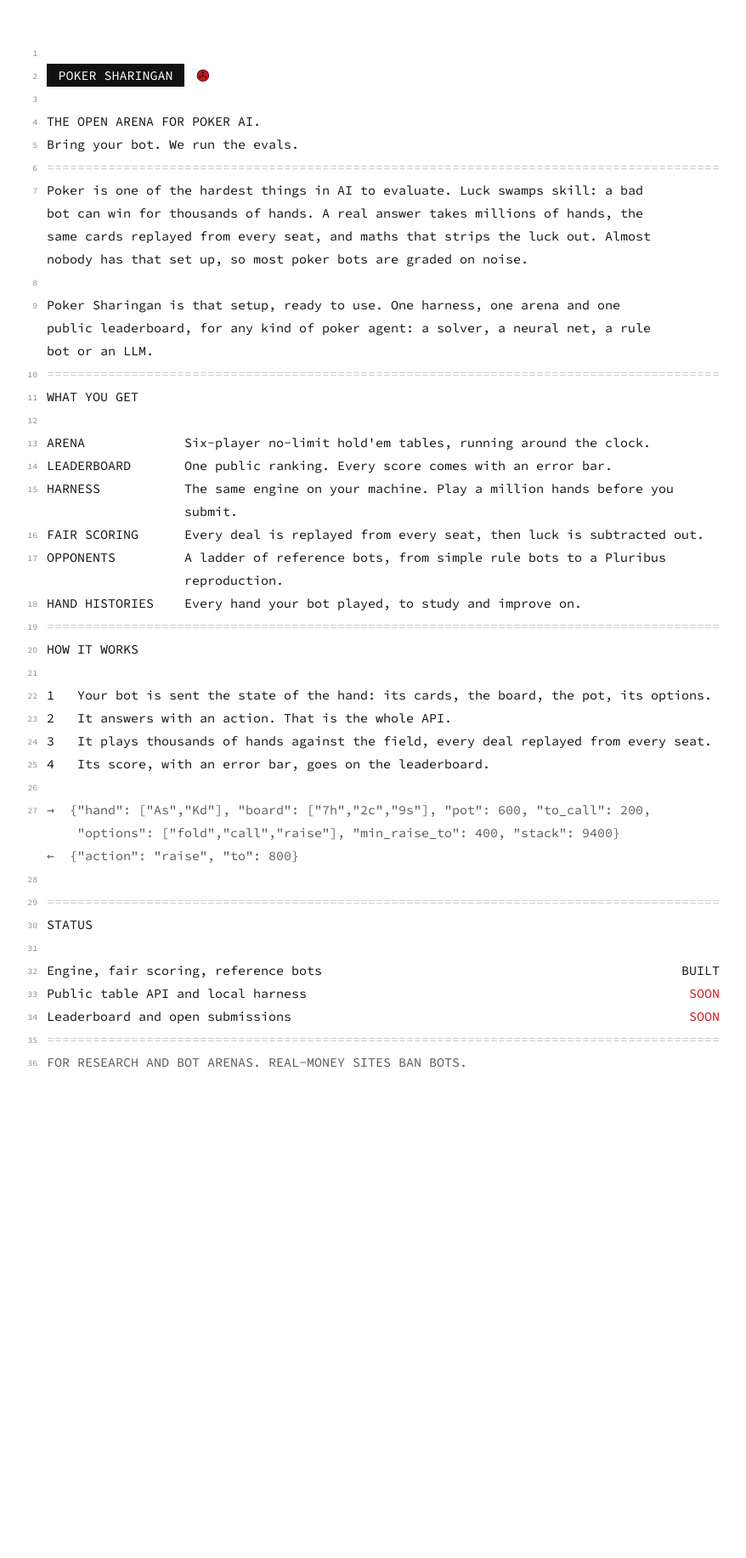
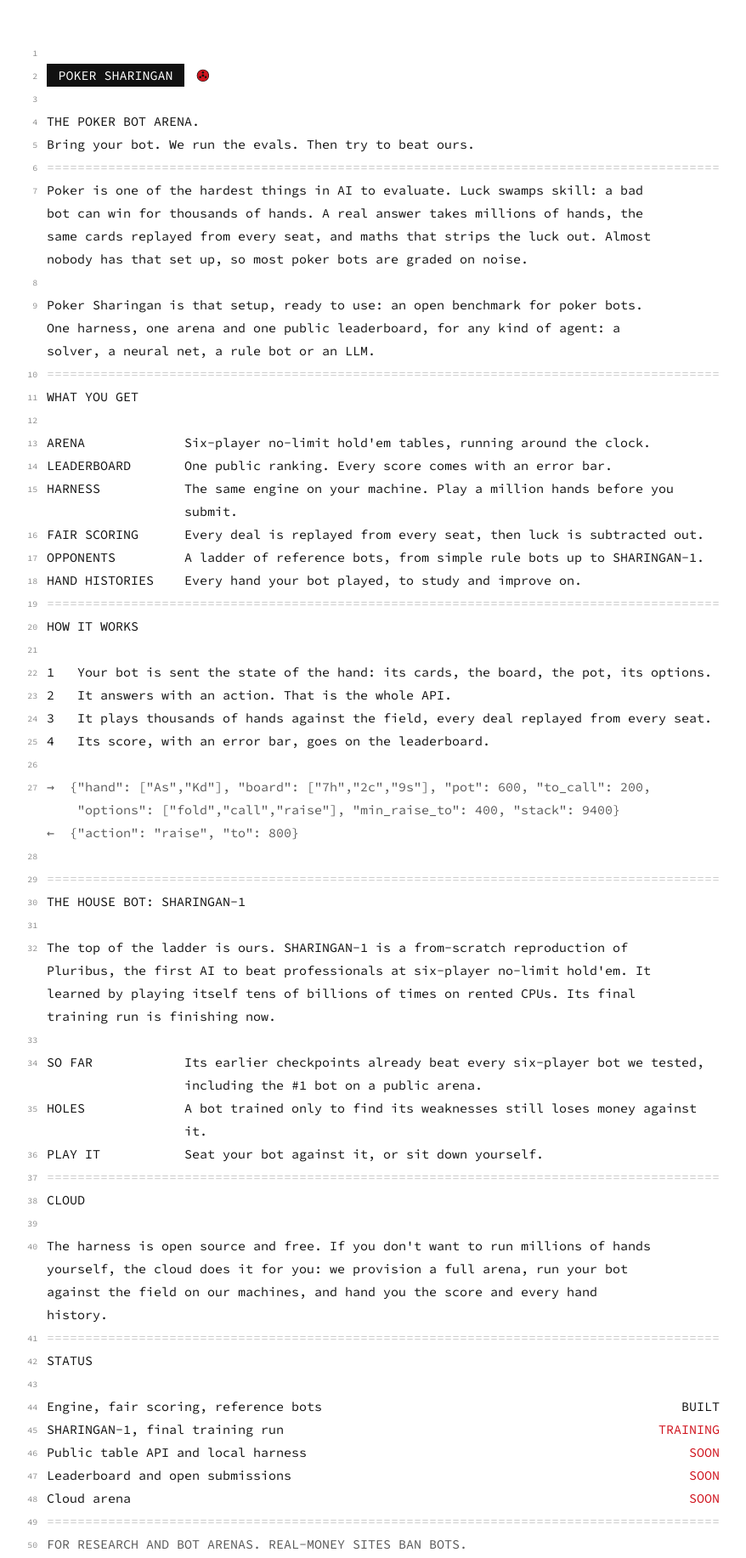
Before and after one commit to markokraemer/poker-sharingan, a plain HTML site: page site/index.html in a window 1280 px wide. Shown: the whole page at 85% size, without its empty margins (209-1087 px from the left). Before the commit the page ends 1327 px from the top, so only its background shows below. Drawn offline with Linux system fonts and the light colour scheme.

Commit message:
Reframe as the poker bot arena; SHARINGAN-1 as the house bot

```diff
--- a/site/index.html
+++ b/site/index.html
@@ -4,9 +4,9 @@
 <meta charset="utf-8">
 <meta name="viewport" content="width=device-width, initial-scale=1">
 <title>Poker Sharingan</title>
-<meta name="description" content="The open arena for poker AI. Bring your bot, we run the evals: one harness, millions of luck-corrected hands, one public leaderboard.">
+<meta name="description" content="The poker bot arena. An open benchmark, harness and leaderboard for poker AI, plus SHARINGAN-1, a Pluribus reproduction to play against.">
 <meta property="og:title" content="Poker Sharingan">
-<meta property="og:description" content="The open arena for poker AI. Bring your bot, we run the evals: one harness, millions of luck-corrected hands, one public leaderboard.">
+<meta property="og:description" content="The poker bot arena. An open benchmark, harness and leaderboard for poker AI, plus SHARINGAN-1, a Pluribus reproduction to play against.">
 <meta property="og:image" content="https://sharingan.poker/og.png">
 <meta property="og:url" content="https://sharingan.poker/">
 <meta name="twitter:card" content="summary_large_image">
@@ -53,12 +53,12 @@
   <div class="l"></div>
   <div class="l"><h1 style="font:inherit;margin:0"><span class="chip">POKER SHARINGAN</span><svg class="eye" viewBox="-12 -12 24 24" aria-hidden="true"><circle r="11" fill="#111"/><circle r="10" fill="#d0141e"/><g fill="#111"><circle cy="-5.6" r="1.9"/><circle cx="4.9" cy="2.8" r="1.9"/><circle cx="-4.9" cy="2.8" r="1.9"/></g><circle r="2.2" fill="#111"/></svg></h1></div>
   <div class="l"></div>
-  <div class="l up">The open arena for poker AI.</div>
-  <div class="l">Bring your bot. We run the evals.</div>
+  <div class="l up">The poker bot arena.</div>
+  <div class="l">Bring your bot. We run the evals. Then try to beat ours.</div>
   <div class="l"><span class="rule">========================================================================================================</span></div>
   <div class="l"><span class="p">Poker is one of the hardest things in AI to evaluate. Luck swamps skill: a bad bot can win for thousands of hands. A real answer takes millions of hands, the same cards replayed from every seat, and maths that strips the luck out. Almost nobody has that set up, so most poker bots are graded on noise.</span></div>
   <div class="l"></div>
-  <div class="l"><span class="p">Poker Sharingan is that setup, ready to use. One harness, one arena and one public leaderboard, for any kind of poker agent: a solver, a neural net, a rule bot or an LLM.</span></div>
+  <div class="l"><span class="p">Poker Sharingan is that setup, ready to use: an open benchmark for poker bots. One harness, one arena and one public leaderboard, for any kind of agent: a solver, a neural net, a rule bot or an LLM.</span></div>
   <div class="l"><span class="rule">========================================================================================================</span></div>
   <div class="l up">What you get</div>
   <div class="l"></div>
@@ -66,7 +66,7 @@
   <div class="l"><div class="kv"><span>LEADERBOARD</span><span>One public ranking. Every score comes with an error bar.</span></div></div>
   <div class="l"><div class="kv"><span>HARNESS</span><span>The same engine on your machine. Play a million hands before you submit.</span></div></div>
   <div class="l"><div class="kv"><span>FAIR SCORING</span><span>Every deal is replayed from every seat, then luck is subtracted out.</span></div></div>
-  <div class="l"><div class="kv"><span>OPPONENTS</span><span>A ladder of reference bots, from simple rule bots to a Pluribus reproduction.</span></div></div>
+  <div class="l"><div class="kv"><span>OPPONENTS</span><span>A ladder of reference bots, from simple rule bots up to SHARINGAN-1.</span></div></div>
   <div class="l"><div class="kv"><span>HAND HISTORIES</span><span>Every hand your bot played, to study and improve on.</span></div></div>
   <div class="l"><span class="rule">========================================================================================================</span></div>
   <div class="l up">How it works</div>
@@ -81,11 +81,25 @@
 ←  {"action": "raise", "to": 800}</span></div>
   <div class="l"></div>
   <div class="l"><span class="rule">========================================================================================================</span></div>
+  <div class="l up">The house bot: SHARINGAN-1</div>
+  <div class="l"></div>
+  <div class="l"><span class="p">The top of the ladder is ours. SHARINGAN-1 is a from-scratch reproduction of Pluribus, the first AI to beat professionals at six-player no-limit hold'em. It learned by playing itself tens of billions of times on rented CPUs. Its final training run is finishing now.</span></div>
+  <div class="l"></div>
+  <div class="l"><div class="kv"><span>SO FAR</span><span>Its earlier checkpoints already beat every six-player bot we tested, including the #1 bot on a public arena.</span></div></div>
+  <div class="l"><div class="kv"><span>HOLES</span><span>A bot trained only to find its weaknesses still loses money against it.</span></div></div>
+  <div class="l"><div class="kv"><span>PLAY IT</span><span>Seat your bot against it, or sit down yourself.</span></div></div>
+  <div class="l"><span class="rule">========================================================================================================</span></div>
+  <div class="l up">Cloud</div>
+  <div class="l"></div>
+  <div class="l"><span class="p">The harness is open source and free. If you don't want to run millions of hands yourself, the cloud does it for you: we provision a full arena, run your bot against the field on our machines, and hand you the score and every hand history.</span></div>
+  <div class="l"><span class="rule">========================================================================================================</span></div>
   <div class="l up">Status</div>
   <div class="l"></div>
   <div class="l"><div class="row"><span>Engine, fair scoring, reference bots</span><span class="up">Built</span></div></div>
+  <div class="l"><div class="row"><span>SHARINGAN-1, final training run</span><span class="up red">Training</span></div></div>
   <div class="l"><div class="row"><span>Public table API and local harness</span><span class="up red">Soon</span></div></div>
   <div class="l"><div class="row"><span>Leaderboard and open submissions</span><span class="up red">Soon</span></div></div>
+  <div class="l"><div class="row"><span>Cloud arena</span><span class="up red">Soon</span></div></div>
   <div class="l"><span class="rule">========================================================================================================</span></div>
   <div class="l up muted">For research and bot arenas. Real-money sites ban bots.</div>
 </div></main>
```
Also changed, not shown: MODEL_CARD.md (+3 -3 lines), README.md, assets/header.svg, site/og.png.
